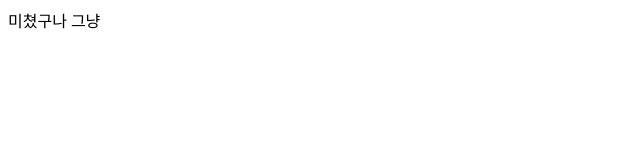
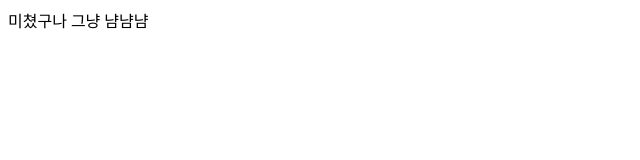
Before and after one commit to Yudurh/git-collabo, a plain HTML site: page join.html in a window 1280 px wide. Shown: the full height of the page, 0-640 px from the left. Drawn offline with Linux system fonts and the light colour scheme.

Commit message:
Update join.html

```diff
--- a/join.html
+++ b/join.html
@@ -6,6 +6,6 @@
     <title>Document</title>
   </head>
   <body>
-    미쳤구나 그냥
+    미쳤구나 그냥 냠냠냠
   </body>
 </html>
```
